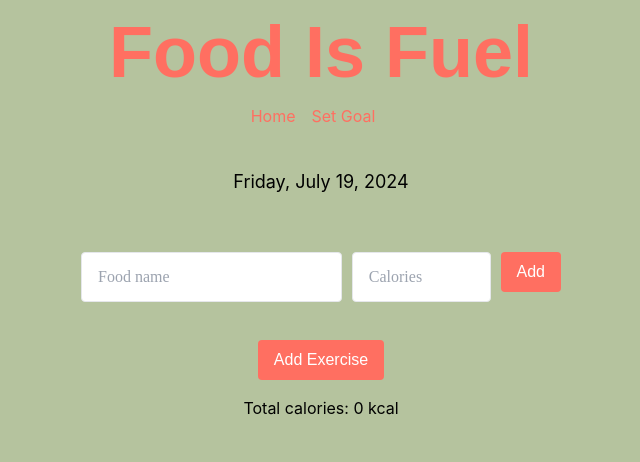
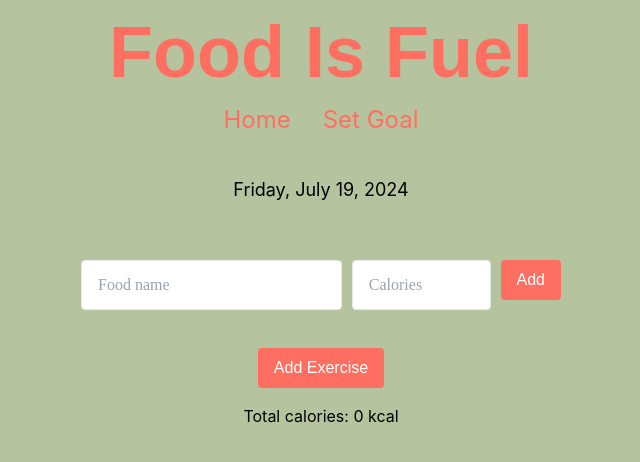
Before and after one commit to austinpendleton/food-is-fuel, a React (Create React App) app: page / in a window 1280 px wide. Shown: the top 462 px of the page, without its empty margins (319-959 px from the left). Built offline with nearby package versions, Linux system fonts and the light colour scheme; a web font is replaced by a local one.

Commit message:
Margins nav links

```diff
--- a/src/App.js
+++ b/src/App.js
@@ -41,10 +41,14 @@ const App = () => {
       <div className="max-w-lg mx-auto p-4 flex flex-col items-center">
         <Header />
         <nav className="mb-4">
-          <Link to="/" className="mr-4" style={{ color: "#ff6f61" }}>
+          <Link to="/" className="mr-4 text-2xl" style={{ color: "#ff6f61" }}>
             Home
           </Link>
-          <Link to="/goal" className="mr-4" style={{ color: "#ff6f61" }}>
+          <Link
+            to="/goal"
+            className="ml-4 text-2xl"
+            style={{ color: "#ff6f61" }}
+          >
             Set Goal
           </Link>
         </nav>
```
